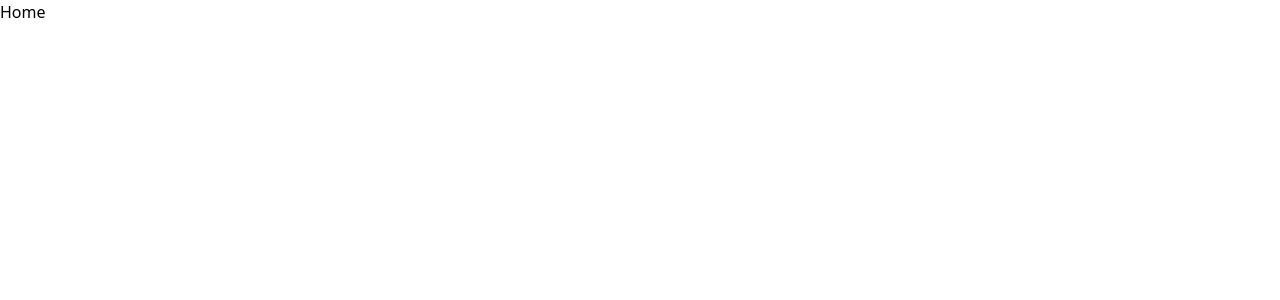
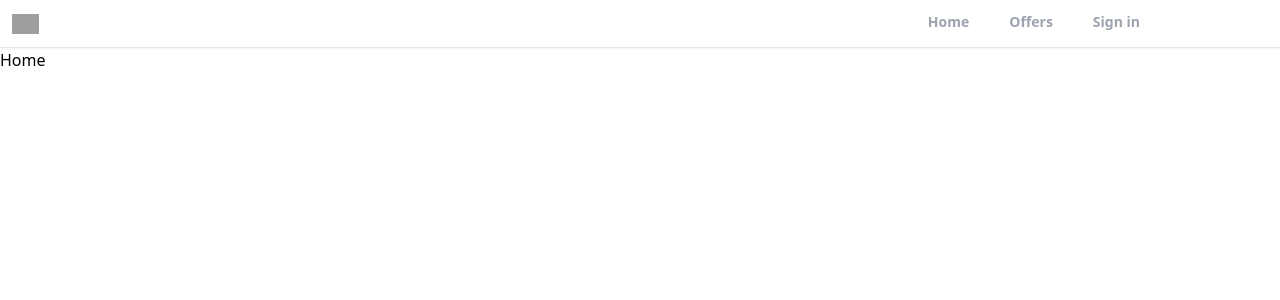
Before and after one commit to SAKSHII-CHOUHAN/realtor, a React (Create React App) app: page / in a window 1280 px wide. Shown: the top 300 px of the page. Built offline with nearby package versions, Linux system fonts and the light colour scheme; grey boxes are pictures that could not be loaded.

Commit message:
create the header component

```diff
--- a/src/App.js
+++ b/src/App.js
@@ -1,15 +1,17 @@
 import  {BrowserRouter as Router, Routes, Route} from 'react-router-dom';
-import Home from './pages/Home'
-import Profile from './pages/Profile'
+import Home from './pages/Home';
+import Profile from './pages/Profile';
 import SignIn from './pages/SignIn'
 import SignUp from './pages/SignUp'
 import ForgotPassword from './pages/ForgotPassword'
 import Offers from './pages/Offers'
+import Header from './components/Header';
 
 function App() {
   return (
     <>
       <Router>
+        <Header/>
           <Routes>
               <Route path="/" element={<Home/>}/>
               <Route path="/profile" element={<Profile/>}/>
--- /dev/null
+++ b/src/components/Header.jsx
@@ -0,0 +1,31 @@
+import React from 'react'
+import { useLocation,useNavigate } from 'react-router-dom';
+export default function Header() {
+    const location = useLocation();
+    const navigate = useNavigate();
+
+    function pathMathRoute(route){
+        if(route === location.pathname){
+            return true;
+        }
+    }
+  return (
+    <div className='bg-white border-b shadow-sm sticky top-0 z-50'>
+        <header className='flex justify-between items-center px-3 max-w-6xl max-auto'>
+            <div>
+                <img src='https://static.rdc.moveaws.com/images/logos/rdc-logo-default.svg'
+                alt='logo'
+                className='h-5 cursor-pointer'
+                onClick={() => navigate("/")}/>
+            </div>
+            <div>
+                <ul className='flex space-x-10'>
+                    <li className={`cursor-pointer py-3 text-sm font-semibold text-gray-400 border-b-[3px] border-b-transparent ${pathMathRoute("/") && "text-black border-b-red-500"}`} onClick={() => navigate('/')}>Home</li>
+                    <li className={`cursor-pointer py-3 text-sm font-semibold text-gray-400 border-b-[3px] border-b-transparent ${pathMathRoute("/offers") && "text-black border-b-red-500"}`} onClick={() => navigate('/offers')}>Offers</li>
+                    <li className={`cursor-pointer py-3 text-sm font-semibold text-gray-400 border-b-[3px] border-b-transparent ${pathMathRoute("/sign-in") && "text-black border-b-red-500"}`} onClick={() => navigate('/sign-in')}>Sign in</li>
+                </ul>
+            </div>
+        </header>
+    </div>
+  )
+}
```
